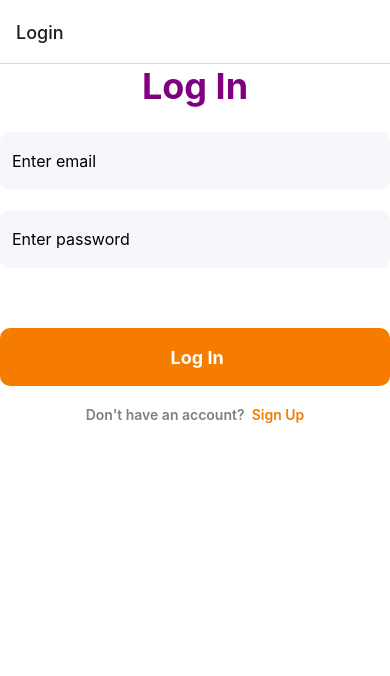
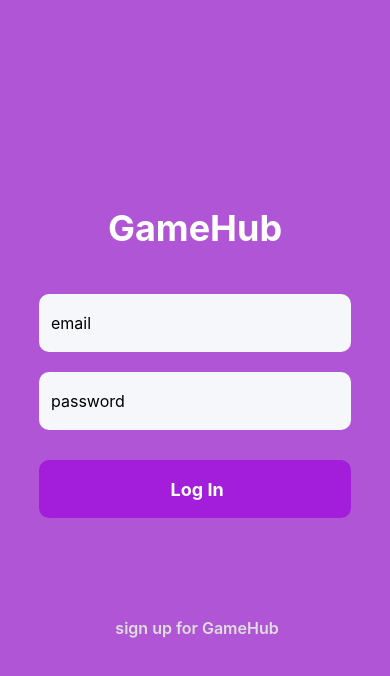
Before and after one commit to FuhrmannMaciej/GameHub, a React Native app: screen /Login in a window 390 px wide. Shown: the top 676 px of the page. Built offline with nearby package versions, Linux system fonts and the light colour scheme; no server answers.

Commit message:
feat: finished styles for login screen for now, removed header

```diff
--- a/App.js
+++ b/App.js
@@ -34,7 +34,7 @@ function ChatStack() {
 function AuthStack() {
   return (
     <Stack.Navigator defaultScreenOptions={Login}>
-      <Stack.Screen name='Login' component={Login} />
+      <Stack.Screen name='Login' component={Login} options={{ headerShown: false}}/>
       <Stack.Screen name='SignUp' component={SignUp} />
     </Stack.Navigator>
   );
--- a/screens/Login.js
+++ b/screens/Login.js
@@ -8,12 +8,12 @@ import {
   Image,
   SafeAreaView,
   TouchableOpacity,
-  Alert
+  Alert,
 } from "react-native";
 import { signInWithEmailAndPassword } from "firebase/auth";
 import { auth } from "../config/firebase";
 
-export default function Login( {navigation }) {
+export default function Login({ navigation }) {
   const [email, setEmail] = useState("");
   const [password, setPassword] = useState("");
 
@@ -29,10 +29,10 @@ export default function Login( {navigation }) {
     <View style={styles.container}>
       <View>
         <SafeAreaView>
-          <Text style={styles.title}>Log In</Text>
+          <Text style={styles.title}>GameHub</Text>
           <TextInput
             style={styles.input}
-            placeholder="Enter email"
+            placeholder="email"
             autoCapitalize="none"
             keyboardType="email-address"
             textContentType="emailAddress"
@@ -42,7 +42,7 @@ export default function Login( {navigation }) {
           />
           <TextInput
             style={styles.input}
-            placeholder="Enter password"
+            placeholder="password"
             autoCapitalize="none"
             autoCorrect={false}
             secureTextEntry={true}
@@ -56,24 +56,9 @@ export default function Login( {navigation }) {
               Log In
             </Text>
           </TouchableOpacity>
-          <View
-            style={{
-              marginTop: 20,
-              flexDirection: "row",
-              alignItems: "center",
-              alignSelf: "center",
-            }}
-          >
-            <Text style={{ color: "gray", fontWeight: "600", fontSize: 14 }}>
-              Don't have an account?{" "}
-            </Text>
+          <View style={styles.signUpLink}>
             <TouchableOpacity onPress={() => navigation.navigate("SignUp")}>
-              <Text
-                style={{ color: "#f57c00", fontWeight: "600", fontSize: 14 }}
-              >
-                {" "}
-                Sign Up
-              </Text>
+              <Text style={styles.signUpLinkText}> sign up for GameHub</Text>
             </TouchableOpacity>
           </View>
         </SafeAreaView>
@@ -85,14 +70,15 @@ export default function Login( {navigation }) {
 const styles = StyleSheet.create({
   container: {
     flex: 1,
-    backgroundColor: "#fff",
+    backgroundColor: "#B055D5",
+    justifyContent: "center",
   },
   title: {
     fontSize: 36,
     fontWeight: "bold",
-    color: "purple",
+    color: "white",
     alignSelf: "center",
-    paddingBottom: 24,
+    paddingBottom: 44,
   },
   input: {
     backgroundColor: "#F6F7FB",
@@ -101,33 +87,27 @@ const styles = StyleSheet.create({
     fontSize: 16,
     borderRadius: 10,
     padding: 12,
-  },
-  backImage: {
-    width: "100%",
-    height: 340,
-    position: "absolute",
-    top: 0,
-    resizeMode: "cover",
-  },
-  whiteSheet: {
-    width: "100%",
-    height: "75%",
-    position: "absolute",
-    bottom: 0,
-    backgroundColor: "#fff",
-    borderTopLeftRadius: 60,
-  },
-  form: {
-    flex: 1,
-    justifyContent: "center",
-    marginHorizontal: 30,
+    width: "80%",
+    alignSelf: "center",
   },
   button: {
-    backgroundColor: "#f57c00",
+    backgroundColor: "#A31EDA",
     height: 58,
     borderRadius: 10,
     justifyContent: "center",
     alignItems: "center",
-    marginTop: 40,
+    alignSelf: "center",
+    width: "80%",
+    marginTop: 10,
+  },
+  signUpLink: {
+    marginTop: 100,
+    justifyContent: "center",
+    alignItems: "center",
+  },
+  signUpLinkText: {
+    color: "#DEDEDE",
+    fontWeight: "600",
+    fontSize: 16,
   },
 });
```
